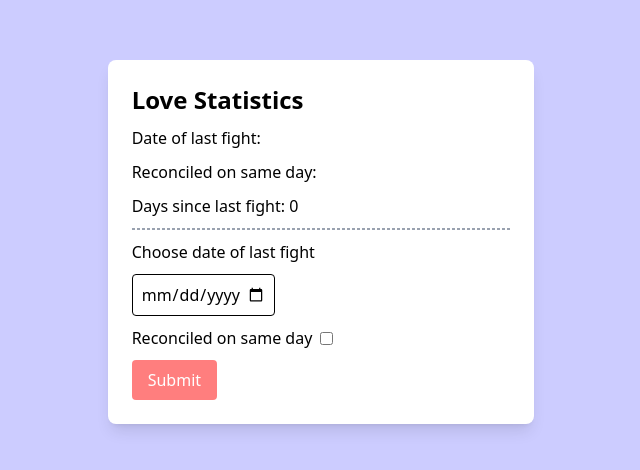
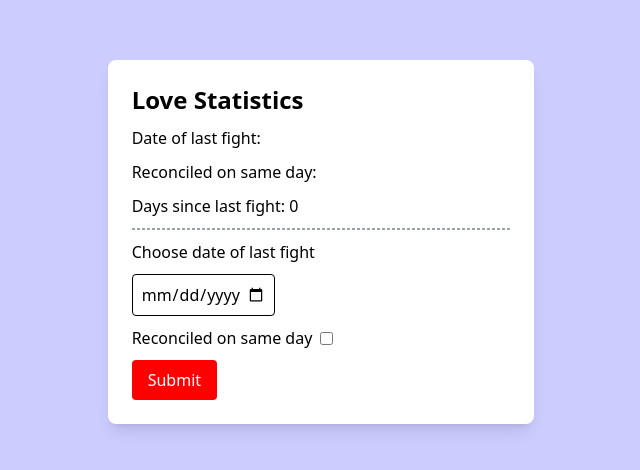
Before and after one commit to yviyves/bacon-pancakes, an Angular app in the folder frontend/: page / in a window 1280 px wide. Shown: the part 158-628 px from the top of the page, without its empty margins (319-959 px from the left). Built offline with nearby package versions, Linux system fonts and the light colour scheme; no server answers.

Commit message:
dev: YvBue topic: disabled disabled fix:

```diff
--- a/frontend/src/app/love-statistics/love-statistics.html
+++ b/frontend/src/app/love-statistics/love-statistics.html
@@ -30,7 +30,6 @@
 </span>
 <button
   type="button"
-  [disabled]="selectedDate.invalid"
   (click)="onSubmit()"
   class="bg-accent-500 text-white px-4 py-2 rounded cursor-pointer animate"
 >
```
